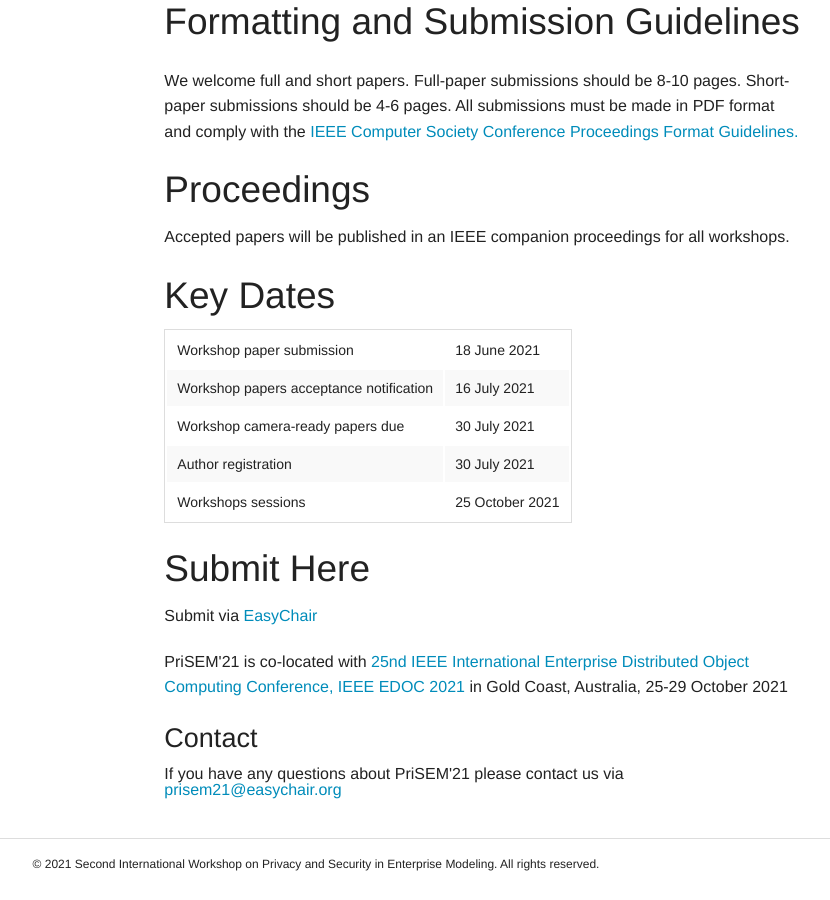
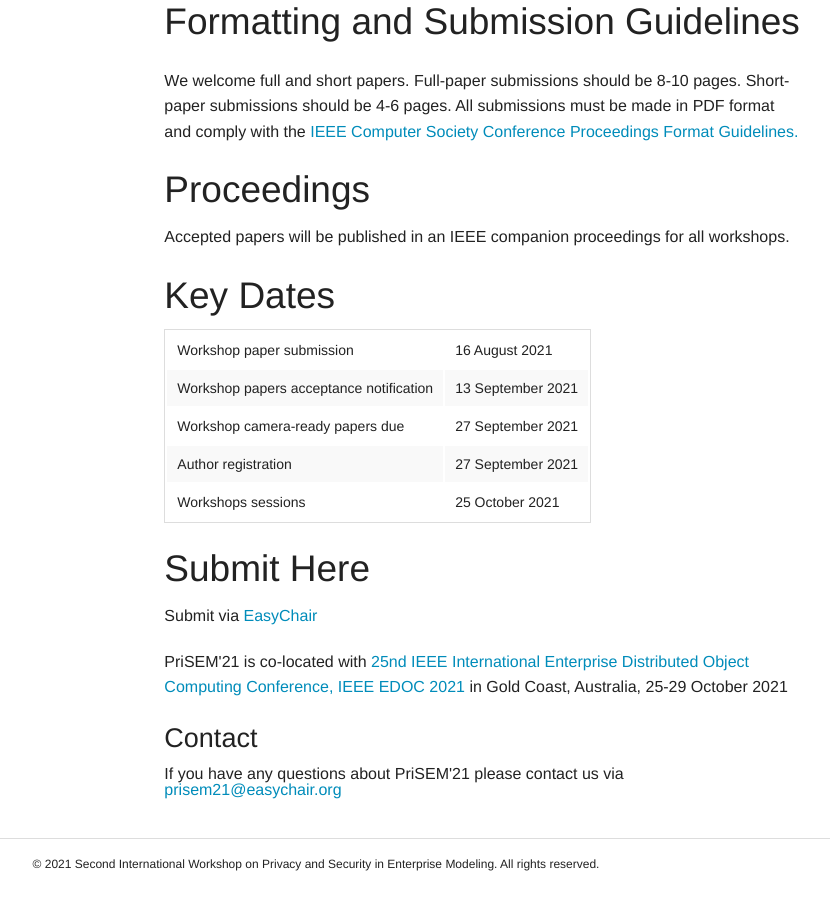
Before and after one commit to prisem-workshop/prisem-workshop.github.io, a Jekyll site: the page built from paper.html, in a window 1280 px wide and 900 px high, scrolled down 2234 px. Shown: the whole window, without its empty margins (324-1154 px from the left). Built offline with Jekyll 4.4.1, drawn with Linux system fonts in a browser that asks for light colours; comment, search, counter and statistics services are not loaded.

Commit message:
Update paper.html

```diff
--- a/paper.html
+++ b/paper.html
@@ -83,22 +83,22 @@ layout: default
         <tr>
             <td>
                 Workshop paper submission</td>
-            <td> 18 June 2021</td>
+            <td> 16 August 2021</td>
         </tr>
         <tr>
             <td>
                 Workshop papers acceptance notification</td>
-            <td>16 July 2021</td>
+            <td>13 September 2021</td>
         </tr>
         <tr>
             <td>
                 Workshop camera-ready papers due</td>
-            <td>30 July 2021</td>
+            <td>27 September 2021</td>
         </tr>
         <tr>
             <td>
                 Author registration</td>
-            <td> 30 July 2021</td>
+            <td>27 September 2021</td>
         </tr>
         <tr>
             <td>
```
